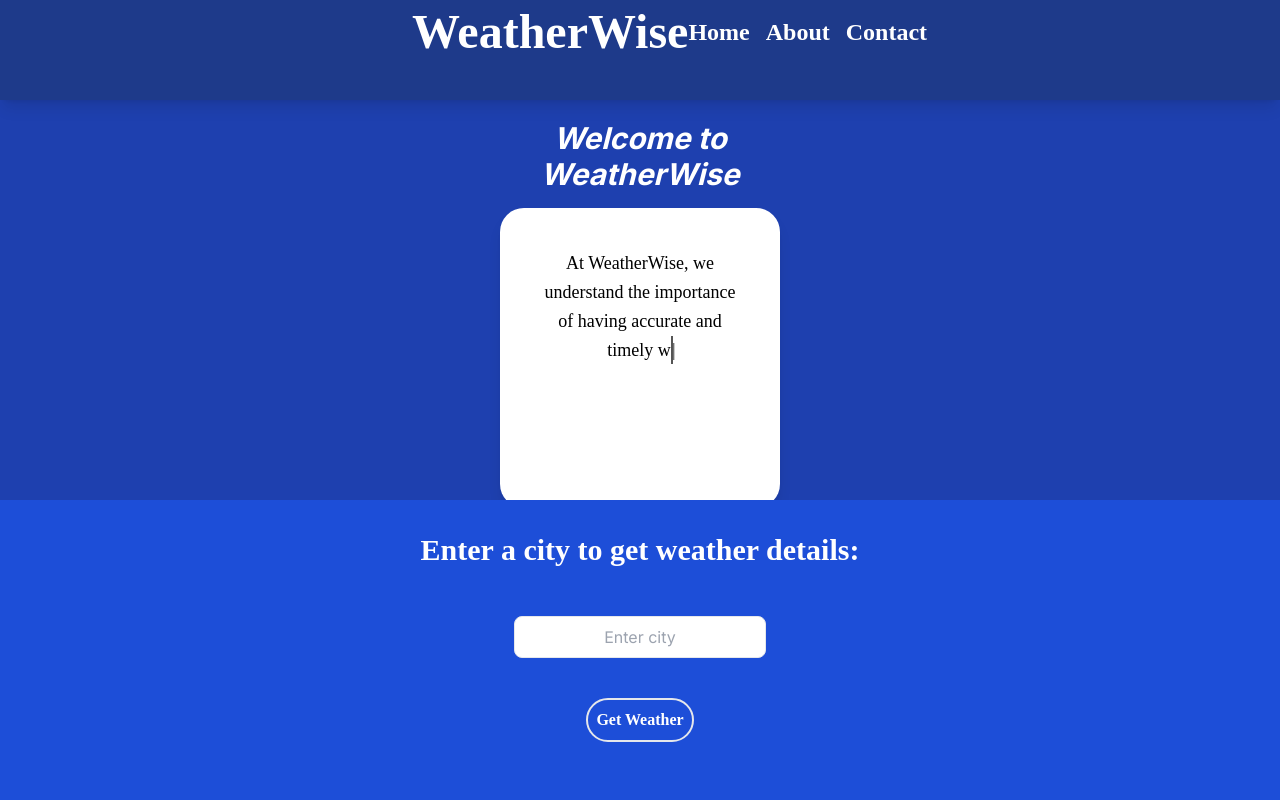
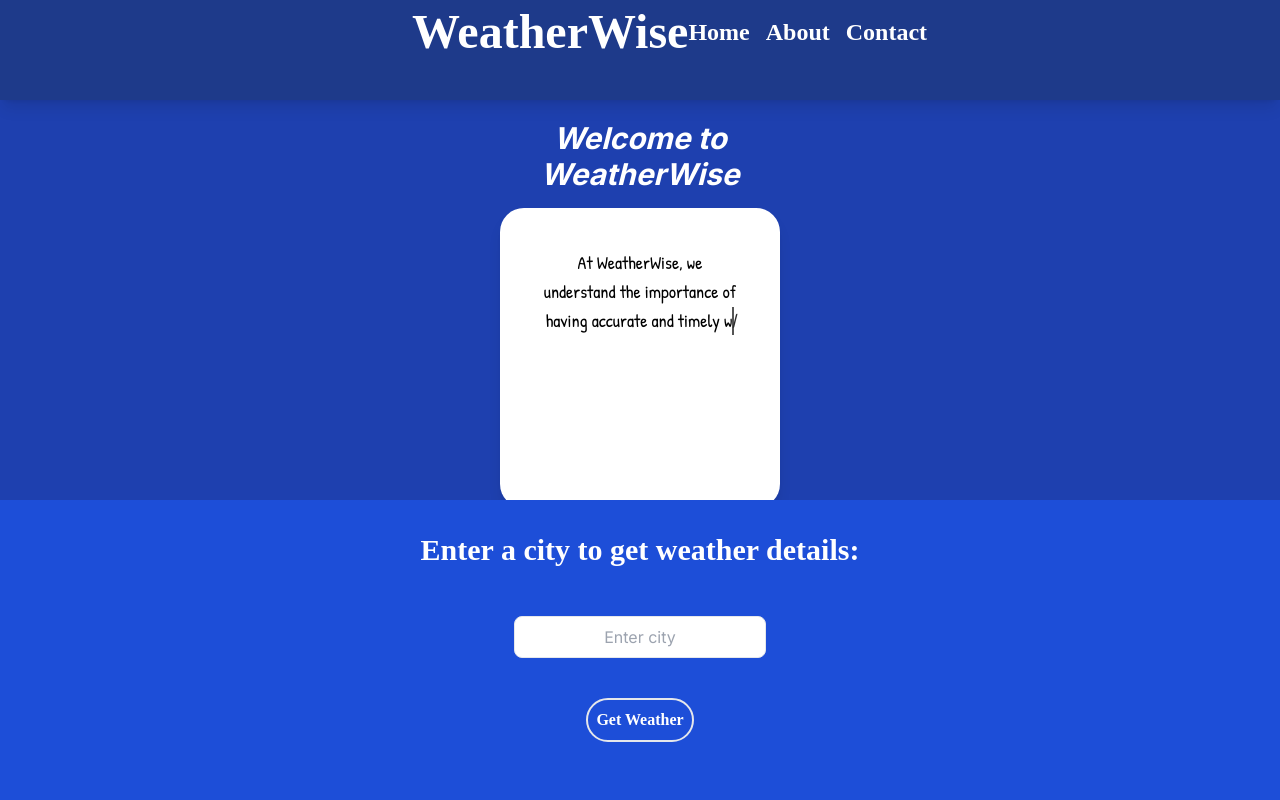
Before and after one commit to joelclaudius/weather-app, a React (Create React App) app: page / in a window 1280 px wide. Shown: the top 800 px of the page. Built offline with nearby package versions, Linux system fonts and the light colour scheme.

Commit message:
Update build

```diff
--- a/public/index.html
+++ b/public/index.html
@@ -18,6 +18,10 @@
     <!-- Add this link to your `public/index.html` -->
     <link
       href="https://fonts.googleapis.com/css2?family=Inter:wght@400;500;600;700&display=swap"
+      rel="stylesheet"
+    />
+    <link
+      href="https://fonts.googleapis.com/css2?family=Patrick+Hand&display=swap"
       rel="stylesheet"
     />
 
--- a/src/TypingEffect.js
+++ b/src/TypingEffect.js
@@ -21,7 +21,7 @@
   }, [index, text, speed, pause]);
 
   return (
-    <span className="typing-effect font-satisfy text-lg">
+    <span className="typing-effect font-handwriting text-lg">
       {displayedText}
       <span className="cursor italic">|</span>
     </span>
--- a/tailwind.config.js
+++ b/tailwind.config.js
@@ -9,6 +9,7 @@
         caveat: ["Caveat", "cursive"],
         indie: ["Indie Flower", "cursive"],
         satisfy: ["Satisfy", "cursive"],
+        handwriting: ['Patrick Hand', 'cursive'],
       },
       colors: {
         color1: "#616161",
```
Also changed, not shown: 11 other files (tests, documents, lock files or other folders).
